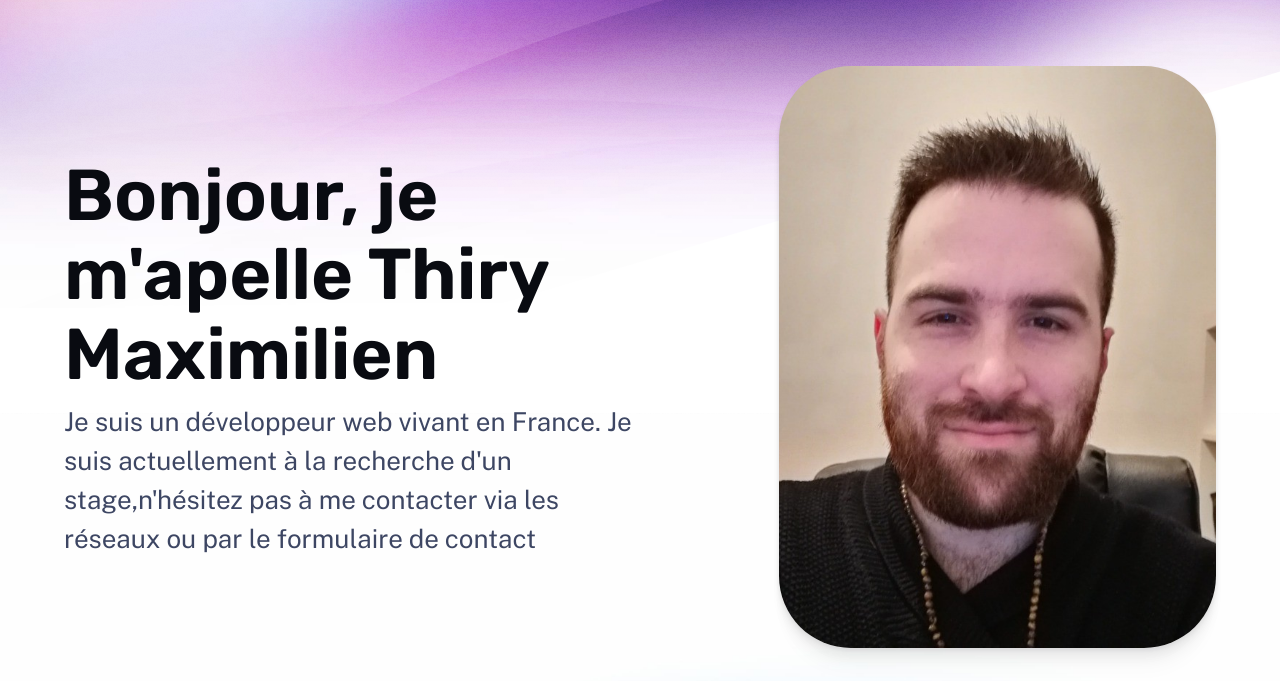
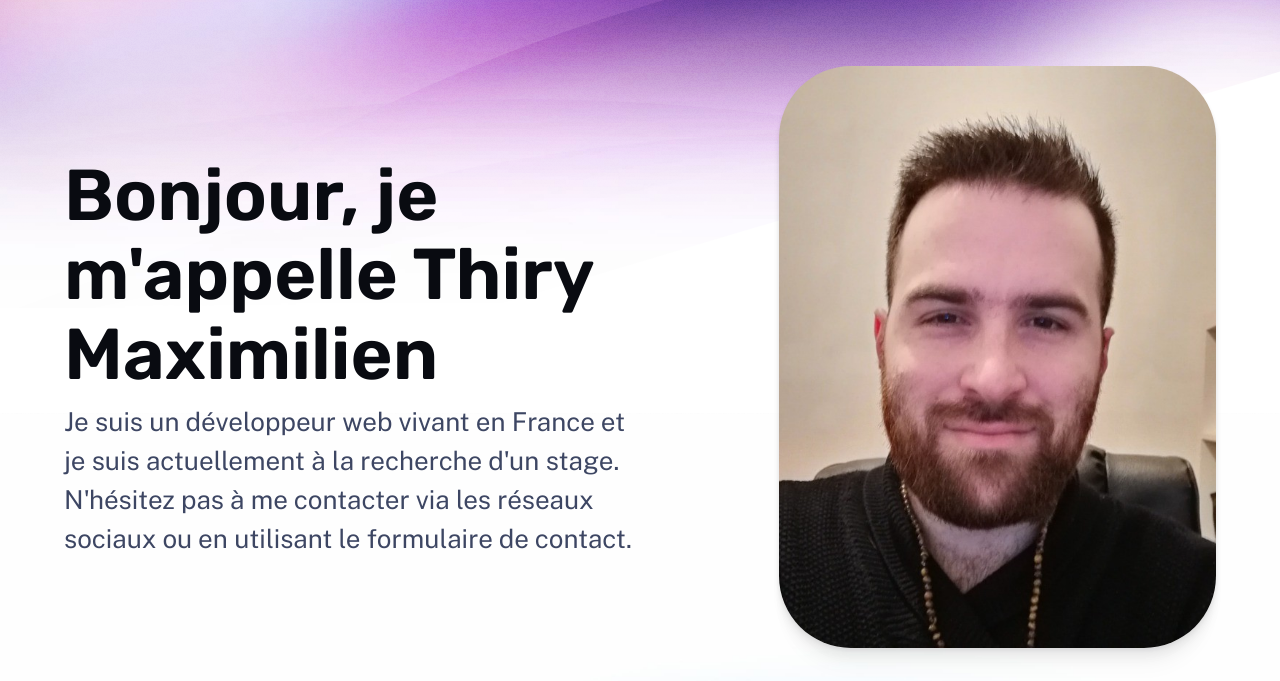
Before and after one commit to zeitounmax/websitemax, an Astro site: page / in a window 1280 px wide. Shown: the part 119-800 px from the top of the page. Built offline with nearby package versions, Linux system fonts and the light colour scheme; Astro itself is replaced by a stand-in of ours.

Commit message:
Update index.astro

```diff
--- a/src/pages/index.astro
+++ b/src/pages/index.astro
@@ -30,8 +30,8 @@ const projects = (await getCollection("work"))
     <div class="wrapper stack gap-8 lg:gap-20">
       <header class="hero">
         <Hero
-          title="Bonjour, je m'apelle Thiry Maximilien"
-          tagline="Je suis un développeur web vivant en France. Je suis actuellement à la recherche d'un stage,n'hésitez pas à me contacter via les réseaux ou par le formulaire de contact"
+          title="Bonjour, je m'appelle Thiry Maximilien"
+          tagline="Je suis un développeur web vivant en France et je suis actuellement à la recherche d'un stage. N'hésitez pas à me contacter via les réseaux sociaux ou en utilisant le formulaire de contact."
           align="start"
         />
         <img
@@ -47,7 +47,7 @@ const projects = (await getCollection("work"))
       <section class="section with-background with-cta">
         <header class="section-header stack gap-2 lg:gap-4">
           <h3>Séléction de mes projets</h3>
-          <p>Voici quelques projets que j'ai pu faire.</p>
+          <p>Voici quelques projets que j'ai réalisés :.</p>
         </header>
 
         <div class="gallery">
```
